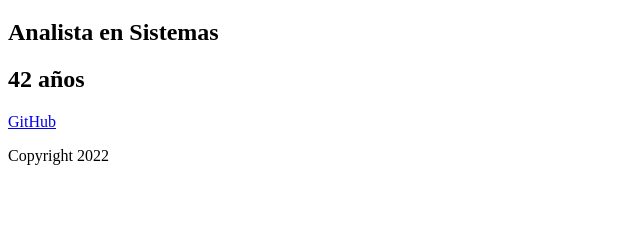
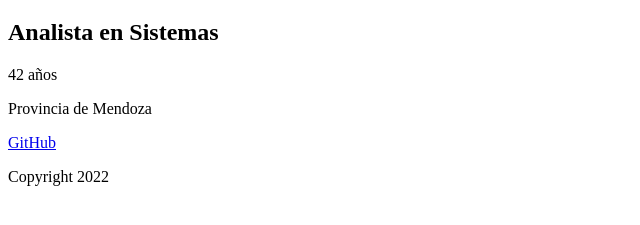
Before and after one commit to cristianmartinez06/codoreactjs, a plain HTML site: page index.html in a window 1280 px wide. Shown: the part 61-286 px from the top of the page, without its empty margins (0-640 px from the left). Drawn offline with Linux system fonts and the light colour scheme.

Commit message:
Tercer Commit

```diff
--- a/index.html
+++ b/index.html
@@ -14,7 +14,8 @@
     <section>
         <article>
             <h2> Analista en Sistemas</h2>
-            <h2> 42 años</h2>
+            <p> 42 años</p>
+            <p> Provincia de Mendoza</p>
             <a href="https://github.com/cristianmartinez06">GitHub</a>
 
 
```
